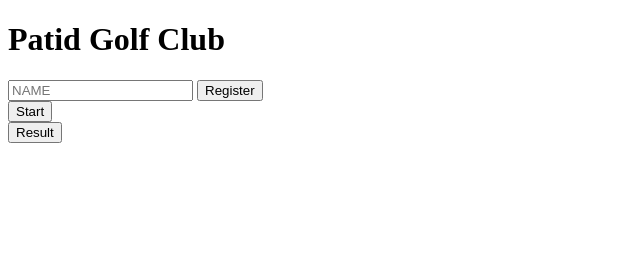
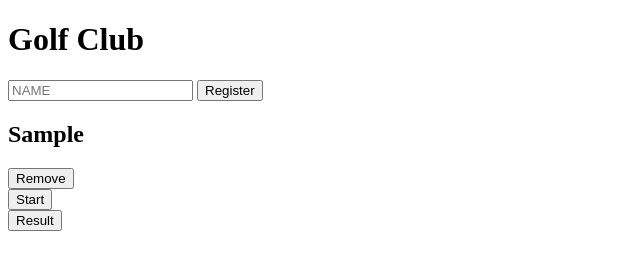
Before and after one commit to coookiesMonster/GolfScoreBoardProjekt, a plain HTML site: page index.html in a window 1280 px wide. Both pictures are taken after typing "Sample" into the empty fields and a click on the button "Register". Shown: the whole page, without its empty margins (0-640 px from the left). Drawn offline with Linux system fonts and the light colour scheme.

Commit message:
Version 0.2

```diff
--- a/index.html
+++ b/index.html
@@ -10,7 +10,7 @@
 <body>
     <header>
 
-        <h1>Patid Golf Club</h1>
+        <h1>Golf Club</h1>
         <form class="registerPlayer" method="get">
 
             <input type="text" name="name" id="name" placeholder="NAME">
--- a/index.js
+++ b/index.js
@@ -1,8 +1,18 @@
 /* DATA*/
 let playerData = [];
+
+/* Delete Player Form DATA */
+function removePlayer(id){
+    let leftOvers = playerData.filter(t=> t.id != id);
+
+    playerData = [...leftOvers];
+    document.getElementById(id).remove();
+    putThisLocal();
+}
+
 /* Attempt to get and parse playerData from localStorage */
-getPlayerFromLocal()
-async function getPlayerFromLocal(){
+storePlayerLocal()
+async function storePlayerLocal(){
     try {
         const storedData = localStorage.getItem('playerData');
         if (storedData) {
@@ -35,11 +45,12 @@ function handleSubmit(e){
     }
     playerData.push(player);
     putThisLocal();
+    renderRegisteredPlayer();
     e.target.name.value = "";
 
 }
 
-/* GetScore */
+/* GetScore Forn DB (info.json)*/
 getScore()
 async function getScore(){
     const response = await fetch('info.json');
@@ -48,5 +59,28 @@ async function getScore(){
     console.log(responseData);
 }
 
-/* Display  Player */
-const playerDisplay = document.querySelector('.displayPlay');
+/* Render Player From Register*/
+
+const playerRegisterDisplay = document.querySelector('.displayPlay');
+function renderRegisteredPlayer(){
+    playerRegisterDisplay.innerHTML = '';
+    playerData.forEach(player=>renderRegi(player));
+}
+
+function renderRegi(player){
+    let div = document.createElement("div");
+    div.id = player.id;
+
+    let h2 = document.createElement("h2");
+    h2.innerText = player.name;
+
+    let delBtn = document.createElement("button");
+    delBtn.addEventListener("click", ()=>removePlayer(player.id));
+    delBtn.innerText = "Remove";
+
+
+    div.appendChild(h2);
+    div.appendChild(delBtn);
+
+    document.querySelector('.displayPlay').appendChild(div);
+}
```
Also changed, not shown: 1 other file.
